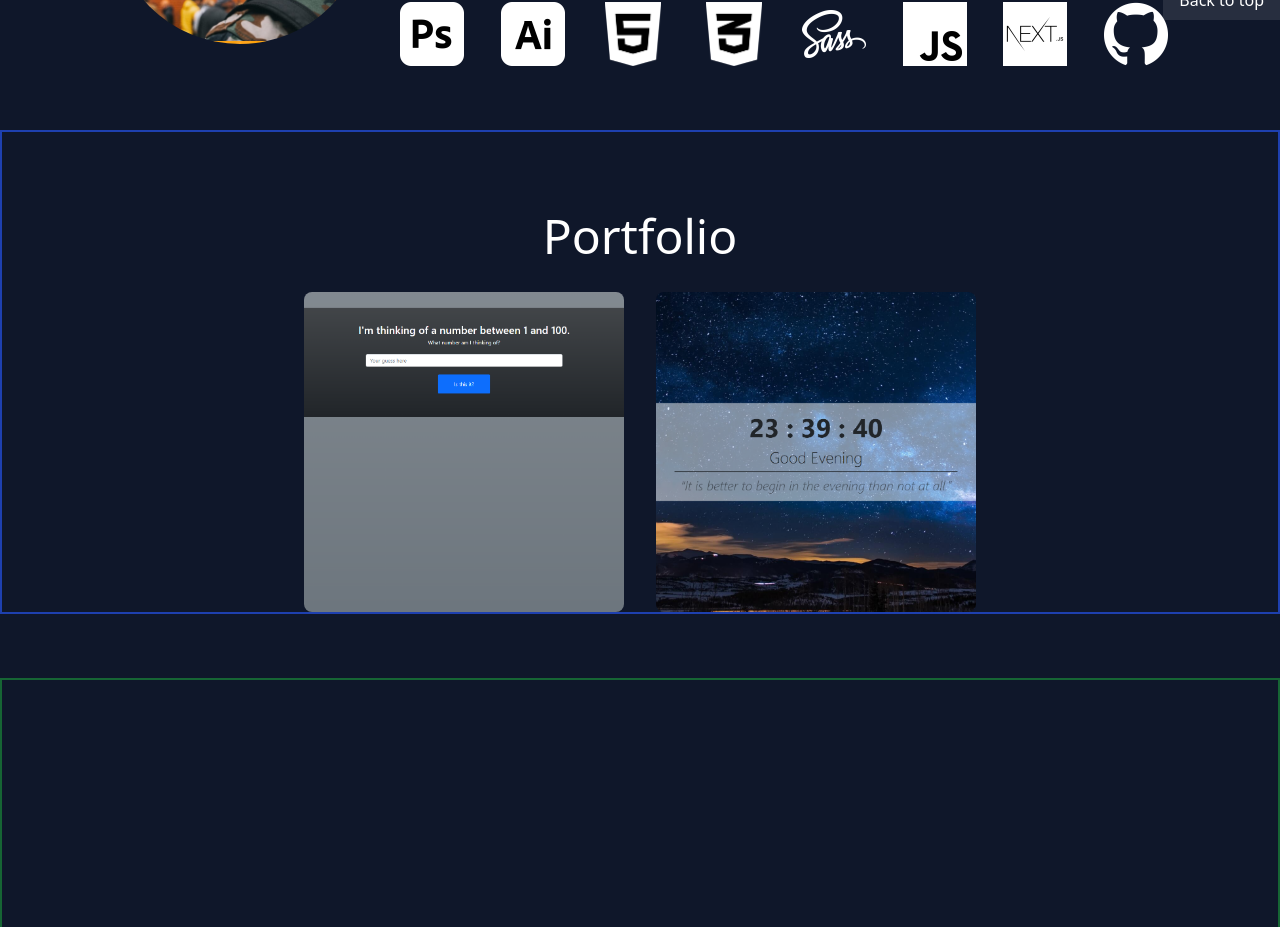
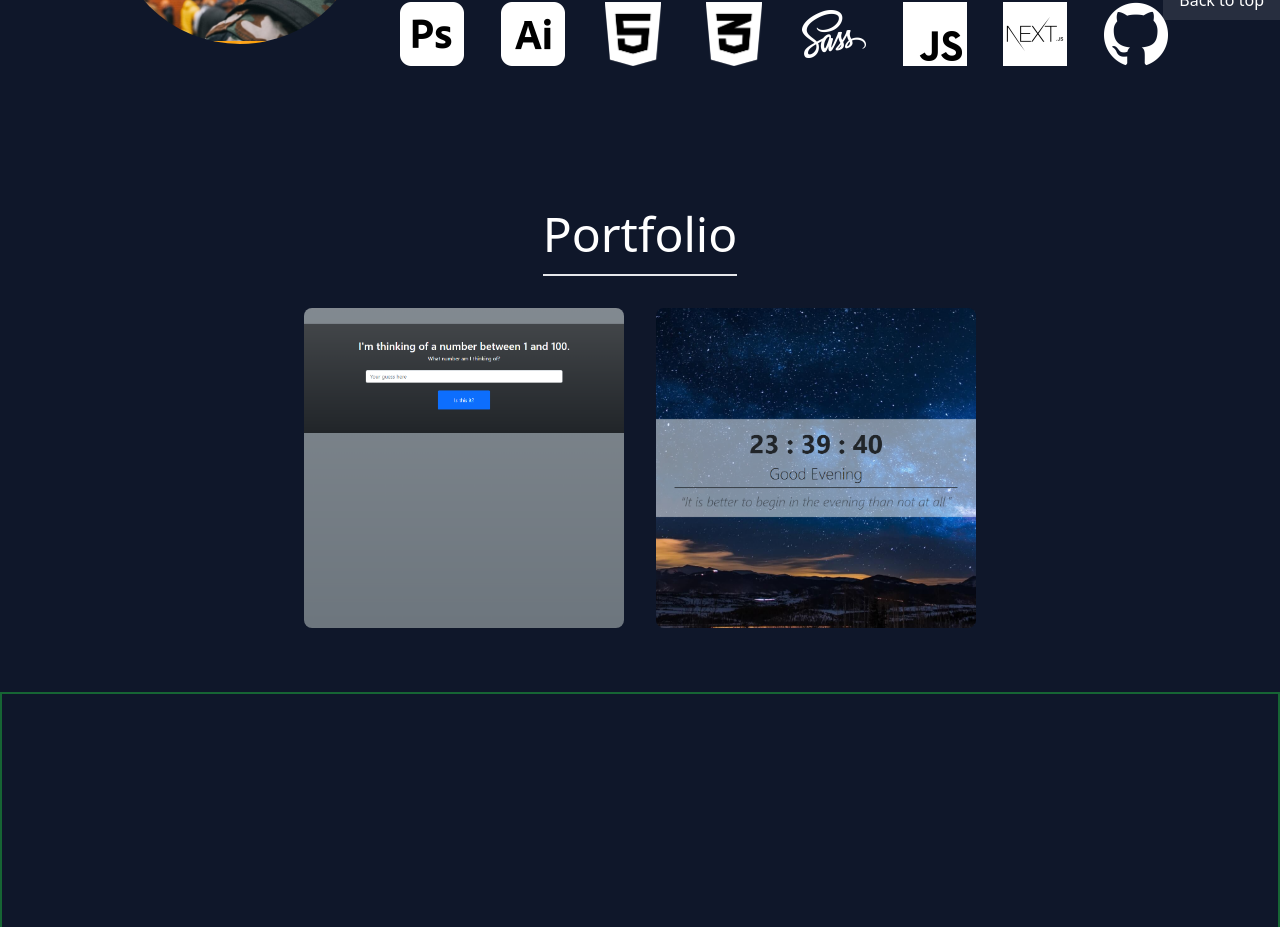
Before and after one commit to VladCrauciuc/vlad-crauciuc-portfolio, a Next.js app in the folder my-project/: page / in a window 1280 px wide. Shown: the part 780-1707 px from the top of the page. Built offline with nearby package versions, Linux system fonts and the light colour scheme.

Commit message:
portofoliu

```diff
--- a/my-project/pages/index.jsx
+++ b/my-project/pages/index.jsx
@@ -163,10 +163,10 @@ export default function Home() {
 
         {/* ---portfolio */}
         <section
-          className="border-2 border-blue-800 flex flex-col justify-center items-center mb-16 text-white"
+          className="flex flex-col justify-center items-center mb-16 text-white"
           id="portfolio"
         >
-          <span className="pt-20 text-5xl mb-8">Portfolio</span>
+          <span className="pt-20 pb-4 text-5xl mb-8 border-b-2">Portfolio</span>
           <section className="flex flex-col md:flex-row md:flex-wrap justify-center gap-8">
             <div className="w-64 h-64 sm:w-80 sm:h-80 rounded-lg relative bg-white bg-[url('/images/bootstrap-rng.png')] bg-cover bg-center text-center">
               <div className="opacity-0 hover:opacity-90 bg-slate-900 absolute inset-0 duration-200 flex flex-col items-center justify-between">
```
